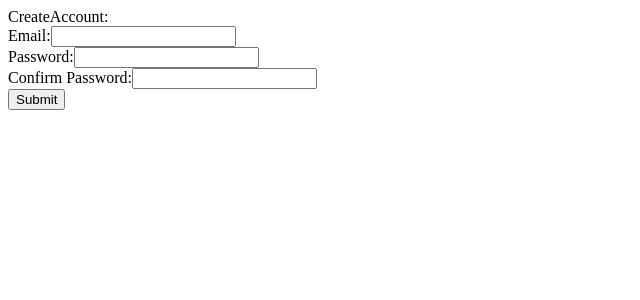
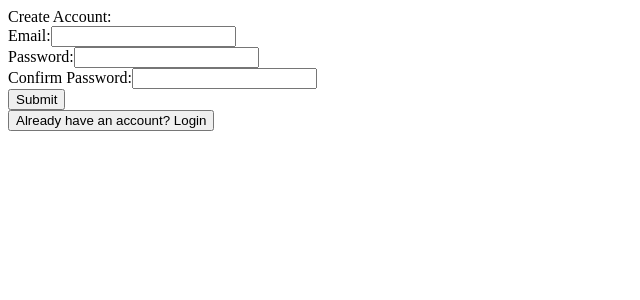
Before and after one commit to apollo-nu/Apollo-client, a React (Create React App) app: page /createAccount in a window 1280 px wide. Shown: the top 300 px of the page, without its empty margins (0-640 px from the left). Built offline with nearby package versions, Linux system fonts and the light colour scheme.

Commit message:
Added page navigation between login and createAccount

```diff
--- a/src/Controller.js
+++ b/src/Controller.js
@@ -4,7 +4,6 @@ import PropTypes from "prop-types";
 class Controller extends Component {
     constructor(props) {
         super(props);
-        // Create Account route: this.props.history.push("/createAccount/");
         // Main route: this.props.history.push("/main/");
         this.props.history.push("/login/");
     }
--- a/src/components/Creds/CreateAccountPage/CreateAccountPage.js
+++ b/src/components/Creds/CreateAccountPage/CreateAccountPage.js
@@ -1,4 +1,5 @@
 import React, { Component } from "react";
+import PropTypes from "prop-types";
 import CreateWrapper from "./CreateWrapper";
 import "../../../css/CreateAccountPage.css";
 
@@ -6,9 +7,15 @@ import "../../../css/CreateAccountPage.css";
 class CreateAccountPage extends Component {
   render() {
     return (
-        <CreateWrapper/>
+      <CreateWrapper history={this.props.history}/>
     );
   }
 }
 
+CreateAccountPage.propTypes = {
+  history: PropTypes.shape({
+    push: PropTypes.func.isRequired
+  })
+};
+
 export default CreateAccountPage;
--- a/src/components/Creds/CreateAccountPage/CreateWrapper.js
+++ b/src/components/Creds/CreateAccountPage/CreateWrapper.js
@@ -1,17 +1,31 @@
 import React, { Component } from "react";
+import PropTypes from "prop-types";
 import CreateForm from "./CreateForm";
 import "../../../css/CreateWrapper.css";
 
 // UI wrapper for the input form
 class CreateWrapper extends Component {
+  moveToLogin() {
+    this.props.history.push("/login/");
+  }
+
   render() {
     return (
         <div>
-          CreateAccount:
+          Create Account:
           <CreateForm/>
+          <input type="button"
+                 value="Already have an account? Login"
+                 onClick={this.moveToLogin.bind(this)}/>
         </div>
     );
   }
 }
 
+CreateWrapper.propTypes = {
+  history: PropTypes.shape({
+    push: PropTypes.func.isRequired
+  })
+};
+
 export default CreateWrapper;
--- a/src/components/Creds/LoginPage/LoginForm.js
+++ b/src/components/Creds/LoginPage/LoginForm.js
@@ -1,5 +1,4 @@
 import React, { Component } from "react";
-import PropTypes from "prop-types";
 import Email from "../Email";
 import Password from "../Password";
 import ErrorText from "../ErrorText";
@@ -44,10 +43,6 @@ class LoginForm extends Component {
             });
     }
 
-    moveToCreate() {
-        console.log(this.props.history);
-    }
-
     render() {
         return (
             <div>
@@ -78,18 +73,9 @@ class LoginForm extends Component {
                 {this.state.errorVisible? <ErrorText value={this.state.errorText}/> : null}
                 <Submit value="Submit"
                         onClick={this.login.bind(this)}/>
-                <input type="button"
-                       value="Create Account"
-                       onClick={this.moveToCreate.bind(this)}/>
             </div>
         )
     }
 }
 
-LoginForm.propTypes = {
-    history: PropTypes.shape({
-        push: PropTypes.func.isRequired
-    })
-};
-
 export default LoginForm;
--- a/src/components/Creds/LoginPage/LoginPage.js
+++ b/src/components/Creds/LoginPage/LoginPage.js
@@ -1,14 +1,21 @@
 import React, { Component } from "react";
+import PropTypes from "prop-types";
 import LoginWrapper from "./LoginWrapper";
 import "../../../css/LoginPage.css";
 
 // Wrapper for the entire Login Page
 class LoginPage extends Component {
-    render() {
-      return (
-          <LoginWrapper/>
-      );
-    }
+  render() {
+    return (
+      <LoginWrapper history={this.props.history}/>
+    );
   }
+}
+
+LoginPage.propTypes = {
+  history: PropTypes.shape({
+    push: PropTypes.func.isRequired
+  })
+};
 
 export default LoginPage;
--- a/src/components/Creds/LoginPage/LoginWrapper.js
+++ b/src/components/Creds/LoginPage/LoginWrapper.js
@@ -1,17 +1,31 @@
 import React, { Component } from "react";
+import PropTypes from "prop-types";
 import LoginForm from "./LoginForm";
 import "../../../css/LoginWrapper.css";
 
 // UI wrapper for the input form
 class LoginWrapper extends Component {
+  moveToCreate() {
+    this.props.history.push("/createAccount/");
+  }
+
   render() {
     return (
         <div>
           Log In:
           <LoginForm/>
+          <input type="button"
+                 value="Create Account"
+                 onClick={this.moveToCreate.bind(this)}/>
         </div>
     );
   }
 }
 
+LoginWrapper.propTypes = {
+  history: PropTypes.shape({
+    push: PropTypes.func.isRequired
+  })
+};
+
 export default LoginWrapper;
```
